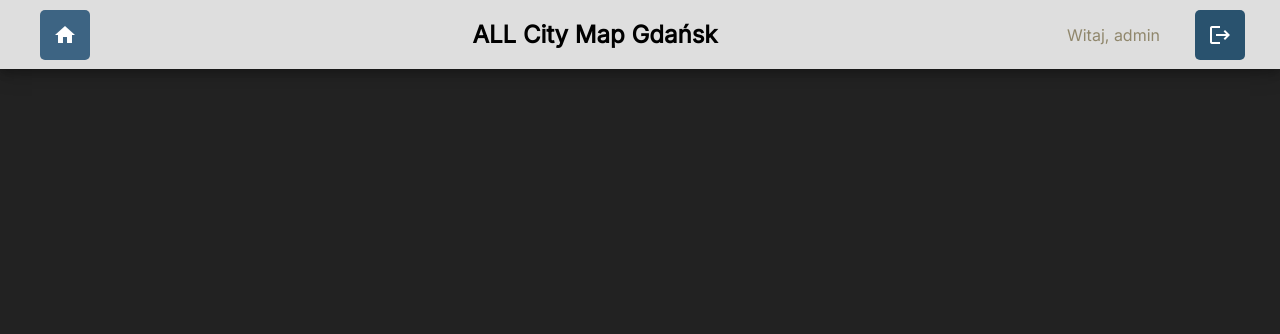
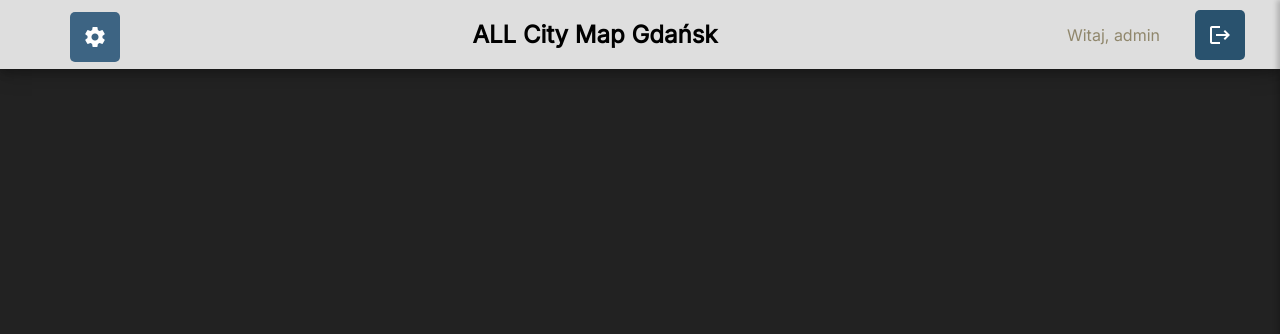
Before and after one commit to fist-it/all_in-BEST2025, a Flask app: template templates/base.html in a window 1280 px wide. Shown: the top 334 px of the page. Run offline with Flask 3, Linux system fonts and the light colour scheme; the template is opened without the code that fills it, so the values that code supplies are empty; a user stored in the database is signed in; some libraries are stand-ins or nearby versions.

Commit message:
half working

```diff
--- a/static/js/script.js
+++ b/static/js/script.js
@@ -26,3 +26,15 @@
         sidePanel.style.left = "16px";
     }
 }
+
+function toggleNavAdmin() {
+    var sidePanel = document.getElementById("sidePanel2");
+
+    if (sidePanel.style.width === "450px") {
+        sidePanel.style.width = "0px";
+        sidePanel.style.left = "-400px";
+    } else {
+        sidePanel.style.width = "450px";
+        sidePanel.style.left = "16px";
+    }
+}
--- a/static/styles/styles_admin.css
+++ b/static/styles/styles_admin.css
@@ -181,11 +181,11 @@
       color: #fff;
   }
 
-  #sidePanel{
+  #sidePanel2{
       box-shadow: 0 4px 8px 0 rgba(0, 0, 0, 0.2), 0 6px 20px 0 rgba(0, 0, 0, 0.19);
   }
 
-  #openPanel{
+  #openPanel2{
     position: relative;
     top: -2px;
   }
--- a/templates/menu_admin.html
+++ b/templates/menu_admin.html
@@ -1,13 +1,12 @@
 
 <body>
     <!-- Przycisk do otwierania okienka -->
-    <button id="openPanel"><i class="material-icons">home</i></button>
-
+    <button id="openPanel2" onclick="toggleNavAdmin()"><i class="material-icons">settings</i></button>
     <!-- Wysuwane okienko -->
-    <div id="sidePanel" class="panel">
+    <div id="sidePanel2" class="panel">
         <ul>
             <div class="MenuHead">
-                <li><button id="closePanel" class="close-btn" onclick="closeNav()">&times;</button></li>
+                <li><button id="closePanel" class="close-btn" onclick="toggleNavAdmin()">&times;</button></li>
 
       <li><h2>Cześć,  {{ current_user.username }}, to jest twój panel ADMINISTRATORA!</h2></li>
             </div>
@@ -53,6 +52,7 @@
 
 
 
+
     <script src="/static/js/script.js"></script>
     <script src="https://ajax.googleapis.com/ajax/libs/jquery/3.4.1/jquery.min.js"></script>
     <script src="/static/js/responses.js"></script>
```
Also changed, not shown: data.txt (+4 -4 lines).
